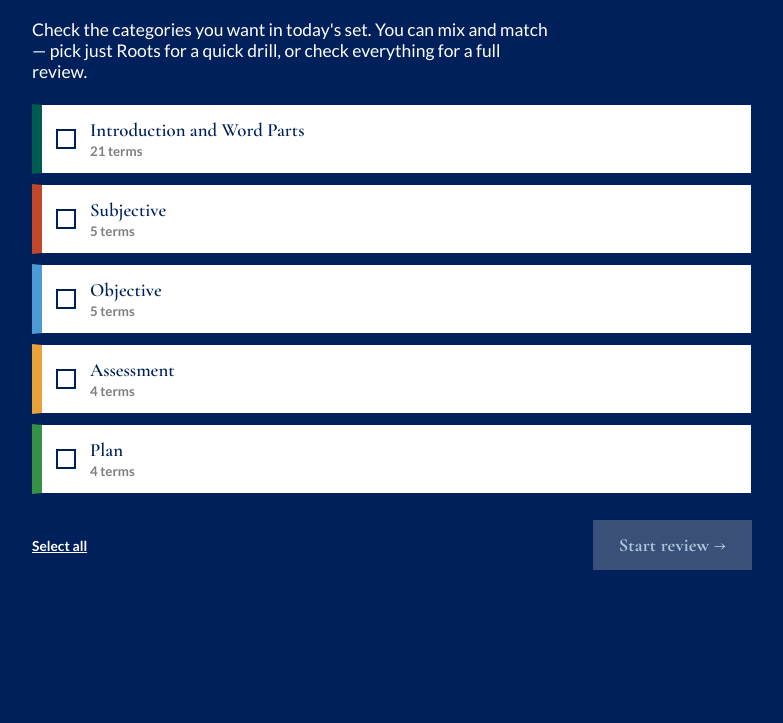
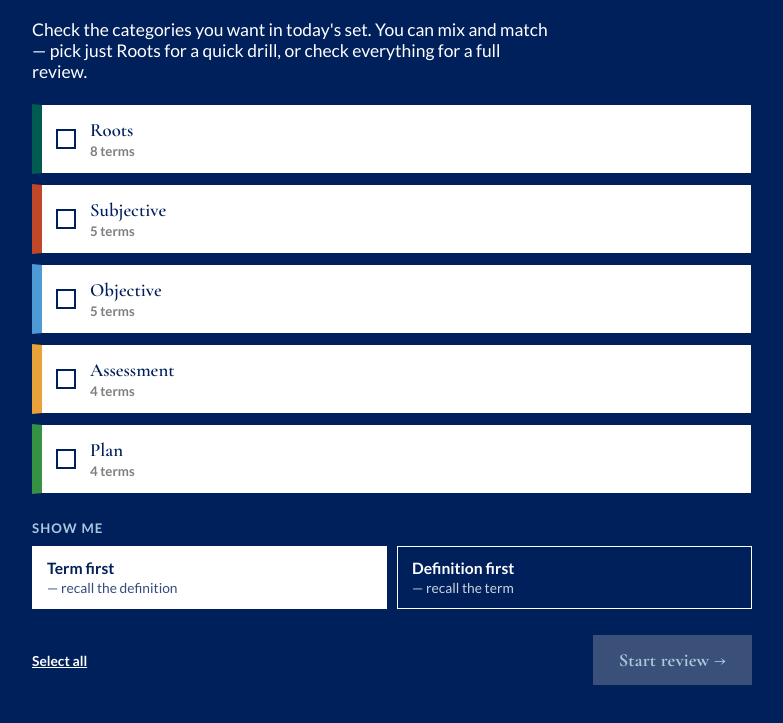
Before and after one commit to rmhumbird/med_term_flashcards, a plain HTML site: page index.html in a window 1280 px wide. Shown: the part 87-810 px from the top of the page, without its empty margins (248-1031 px from the left). Drawn offline with nearby package versions, Linux system fonts and the light colour scheme.

Commit message:
Add files via upload

```diff
--- a/index.html
+++ b/index.html
@@ -135,6 +135,51 @@
     align-items:center;
     flex-wrap:wrap;
     gap:12px;
+  }
+  .direction-block{
+    margin-bottom:26px;
+  }
+  .direction-label{
+    font-family:'Lato', sans-serif;
+    font-weight:700;
+    font-size:0.72rem;
+    text-transform:uppercase;
+    letter-spacing:0.08em;
+    color:var(--paper-muted);
+    margin-bottom:10px;
+  }
+  .direction-toggle{
+    display:flex;
+    gap:10px;
+    flex-wrap:wrap;
+  }
+  .dir-btn{
+    flex:1;
+    min-width:200px;
+    text-align:left;
+    background:none;
+    border:1.5px solid var(--white);
+    color:var(--white);
+    font-family:'Lato', sans-serif;
+    font-weight:700;
+    font-size:0.85rem;
+    padding:12px 14px;
+    cursor:pointer;
+    transition:background .12s ease, color .12s ease;
+  }
+  .dir-btn .dir-sub{
+    display:block;
+    font-weight:400;
+    font-size:0.75rem;
+    margin-top:2px;
+    opacity:0.8;
+  }
+  .dir-btn.active{
+    background:var(--panel);
+    color:var(--ink);
+  }
+  .dir-btn:hover:not(.active){
+    background:rgba(255,255,255,0.12);
   }
   .link-btn{
     background:none;border:none;
@@ -356,6 +401,14 @@
 
     <div class="tabs" id="tabs"></div>
 
+    <div class="direction-block">
+      <div class="direction-label">Show me</div>
+      <div class="direction-toggle" id="direction-toggle">
+        <button class="dir-btn active" data-dir="term-first" type="button">Term first <span class="dir-sub">— recall the definition</span></button>
+        <button class="dir-btn" data-dir="def-first" type="button">Definition first <span class="dir-sub">— recall the term</span></button>
+      </div>
+    </div>
+
     <div class="setup-controls">
       <button class="link-btn" id="select-all">Select all</button>
       <button class="start-btn" id="start-btn" disabled>Start review →</button>
@@ -376,13 +429,13 @@
         <div class="face front">
           <div class="punch"></div>
           <span class="cat-chip" id="chip-front"></span>
-          <div class="face-body"><span class="term" id="term-text"></span></div>
+          <div class="face-body"><span class="term" id="front-text"></span></div>
           <div class="flip-hint">tap card to flip</div>
         </div>
         <div class="face back">
           <div class="punch"></div>
           <span class="cat-chip" id="chip-back"></span>
-          <div class="face-body"><span class="def" id="def-text"></span></div>
+          <div class="face-body"><span class="def" id="back-text"></span></div>
           <div class="flip-hint">tap card to flip back</div>
         </div>
       </div>
@@ -419,26 +472,13 @@
    real vocabulary — same {term, definition} shape. */
 const WORD_BANK = {
   roots: {
-    label: "Introduction and Word Parts",
+    label: "Roots",
     color: "var(--teal)",
     terms: [
-      { term: "epiphysis", definition: "ends of a long bone" },
-      { term: "diaphysis", definition: "long middle part of a long bone" },
-      { term: "metaphysis", definition: "connects the diaphysis and the epiphysis" },
-      { term: "axial skeleton", definition: "the skull, spine, sturnum and ribs" },
-      { term: "appendicular skeleton", definition: "upper and lower extremities of the skeleton" },
-      { term: "joints", definition: "where two bones meet" },
-      { term: "cost/o", definition: "related to the rib/s" },
-      { term: "oste/o", definition: "related to the bone/s" },
-      { term: "crani/0", definition: "related to the skull" },
-      { term: "cervic/o", definition: "related to the spine" },
-      { term: "cost/o", definition: "related to the rib/s" },
-      { term: "lumb/o", definition: "related to the back" },
-      { term: "brachi/o", definition: "related to the upper arm" },
-      { term: "carp/o", definition: "related to the wrist" },
-      { term: "femor/o", definition: "related to the femor" },
-      { term: "tibi/o", definition: "related to the tibia" },
-      { term: "tars/o", definition: "related to the ankle" },
+      { term: "cardi/o", definition: "Combining form meaning heart." },
+      { term: "-itis", definition: "Suffix meaning inflammation." },
+      { term: "hepat/o", definition: "Combining form meaning liver." },
+      { term: "-ectomy", definition: "Suffix meaning surgical removal." },
       { term: "arthr/o", definition: "Combining form meaning joint." },
       { term: "dys-", definition: "Prefix meaning painful, difficult, or abnormal." },
       { term: "-emia", definition: "Suffix meaning a condition of the blood." },
@@ -491,6 +531,7 @@ const WORD_BANK = {
 
 /* ===================== STATE ===================== */
 let selectedCats = new Set();
+let studyDirection = 'term-first';
 let deck = [];
 let missedQueue = [];
 let currentIndex = 0;
@@ -549,6 +590,14 @@ document.getElementById('select-all').addEventListener('click', () => {
   updateStartButton();
 });
 
+document.querySelectorAll('.dir-btn').forEach(btn => {
+  btn.addEventListener('click', () => {
+    studyDirection = btn.dataset.dir;
+    document.querySelectorAll('.dir-btn').forEach(b => b.classList.remove('active'));
+    btn.classList.add('active');
+  });
+});
+
 document.getElementById('start-btn').addEventListener('click', () => {
   if(selectedCats.size === 0){
     document.getElementById('setup-error').textContent = 'Check at least one category to build a set.';
@@ -598,17 +647,36 @@ function currentCard(){
   return deck[currentIndex];
 }
 
-function showCard(){
+function showCard(instant){
   if(currentIndex >= deck.length){
     finishRound();
     return;
   }
   flipped = false;
-  cardEl.classList.remove('flipped');
+
+  if(instant){
+    // Advancing to a new card: snap straight to the front, no flip
+    // animation — otherwise the new card's text gets swapped in
+    // mid-rotation and is readable before the flip finishes.
+    cardEl.style.transition = 'none';
+    cardEl.classList.remove('flipped');
+    void cardEl.offsetWidth; // force reflow before re-enabling transition
+    cardEl.style.transition = '';
+  } else {
+    cardEl.classList.remove('flipped');
+  }
+
   const c = currentCard();
 
-  document.getElementById('term-text').textContent = c.term;
-  document.getElementById('def-text').textContent = c.definition;
+  const frontEl = document.getElementById('front-text');
+  const backEl = document.getElementById('back-text');
+  if(studyDirection === 'term-first'){
+    frontEl.textContent = c.term;      frontEl.className = 'term';
+    backEl.textContent  = c.definition; backEl.className  = 'def';
+  } else {
+    frontEl.textContent = c.definition; frontEl.className = 'def';
+    backEl.textContent  = c.term;       backEl.className  = 'term';
+  }
 
   ['chip-front','chip-back'].forEach(id => {
     const chip = document.getElementById(id);
@@ -646,13 +714,13 @@ function advance(){
     deck = deck.slice(0, currentIndex).concat(shuffle(missedQueue));
     missedQueue = [];
   }
-  showCard();
+  showCard(true);
 }
 
 document.getElementById('btn-shuffle').addEventListener('click', () => {
   const remaining = deck.slice(currentIndex);
   deck = deck.slice(0, currentIndex).concat(shuffle(remaining));
-  showCard();
+  showCard(true);
 });
 
 document.getElementById('btn-restart').addEventListener('click', () => {
```
